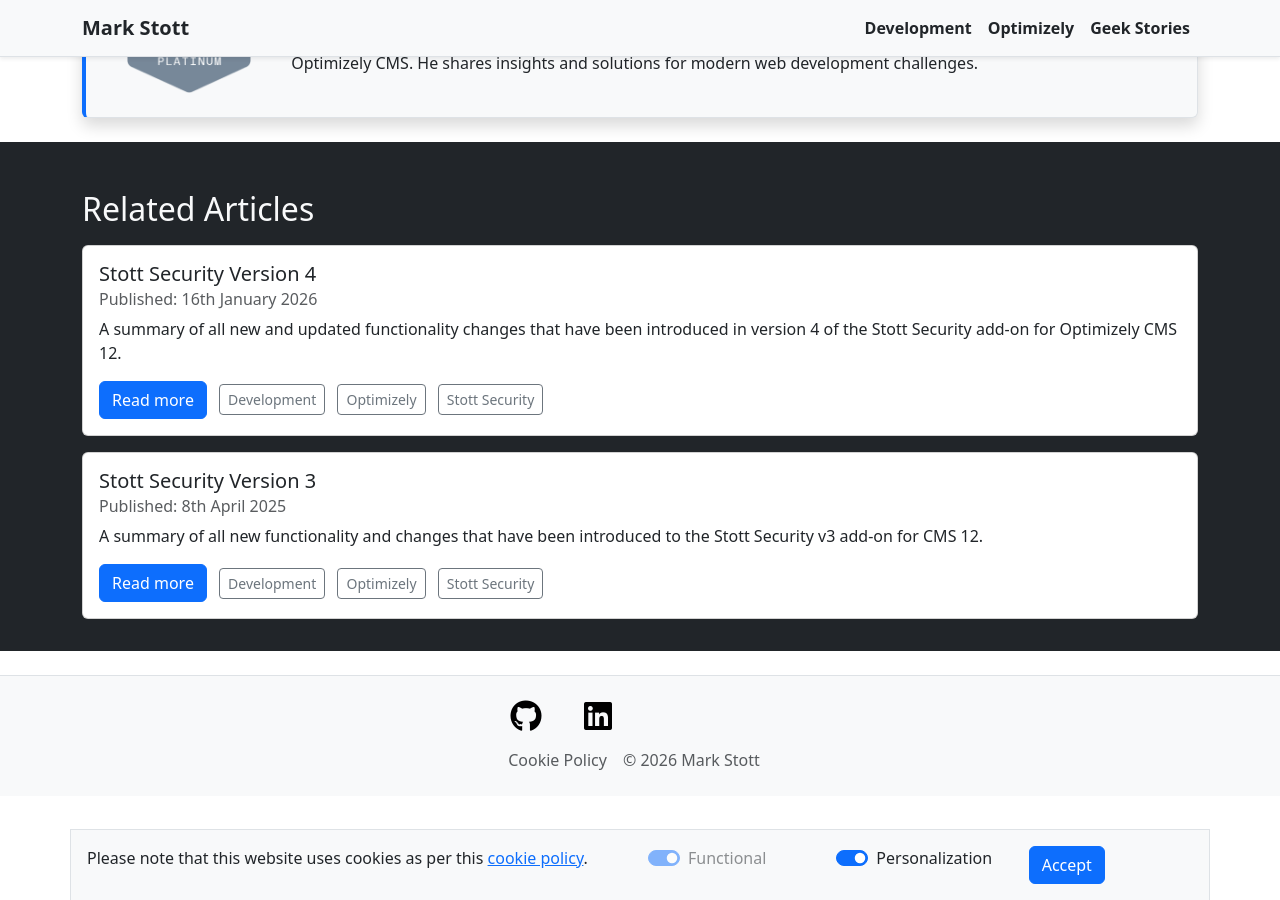
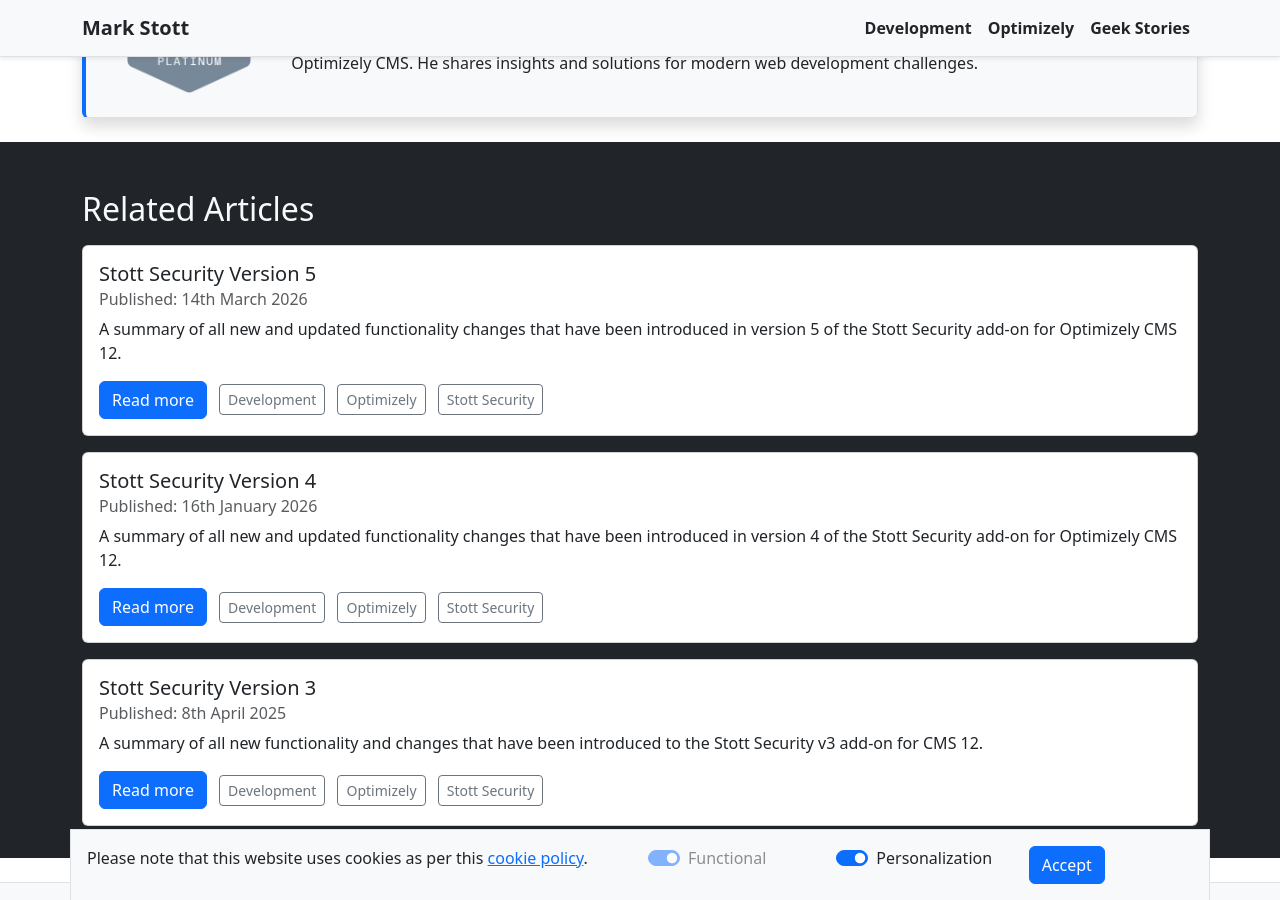
Before and after one commit to GeekInTheNorth/GeekInTheNorth.github.io, a Jekyll site: the page built from _posts/2024-05-17-stott-security-2-x.md, in a window 1280 px wide and 900 px high, scrolled down 5438 px. Built offline with Jekyll 4.4.1, drawn with Linux system fonts in a browser that asks for light colours.

Commit message:
Initial setup for the v5 post.

```diff
--- a/_posts/2024-05-17-stott-security-2-x.md
+++ b/_posts/2024-05-17-stott-security-2-x.md
@@ -10,6 +10,7 @@
 relatedArticles:
   - "_posts/2025-04-08-stott-security-3-x.md"
   - "_posts/2026-01-16-stott-security-4.md"
+  - "_posts/2026-03-14-stott-security-5.md"
 ---
 
 In December 2023, I unveiled the initial version of Stott Security version 2. Although I typically announce each version I release, these announcements have often been concise, lacking in-depth explanations. Let's delve into that now.
--- a/_posts/2025-04-08-stott-security-3-x.md
+++ b/_posts/2025-04-08-stott-security-3-x.md
@@ -10,6 +10,7 @@
 relatedArticles:
   - "_posts/2024-05-17-stott-security-2-x.md"
   - "_posts/2026-01-16-stott-security-4.md"
+  - "_posts/2026-03-14-stott-security-5.md"
 ---
 
 April 2025 marks a new milestone for the Stott Security Add-on with the release of version 3.  This release has been developed over several months owing to a significant new feature among other quality of life changes.
--- /dev/null
+++ b/_posts/2026-03-14-stott-security-5.md
@@ -0,0 +1,35 @@
+---
+layout: post
+title: "Stott Security Version 5"
+description: "A summary of all new and updated functionality changes that have been introduced in version 5 of the Stott Security add-on for Optimizely CMS 12."
+permalink: "/article/stott-security-5"
+category:
+  - Development
+  - Optimizely
+  - "Stott Security"
+relatedArticles:
+  - "_posts/2024-05-17-stott-security-2-x.md"
+  - "_posts/2025-04-08-stott-security-3-x.md"
+  - "_posts/2026-01-16-stott-security-4.md"
+---
+
+March 2026 marks the release of Stott Security v5, a significant update to the popular web security add-on for Optimizely CMS 12, with more than 109,000 downloads across nuget.org and nuget.optimizely.com. Below is a high-level overview of what’s new in this release.
+
+- Features
+  - Manage Custom Headers
+  - Audit Improvements
+    - Audit Expiration
+    - Text Search
+  - Settings Import Improvements
+
+## Custom Headers
+
+![Custom Headers Interface](/assets/StottSecurityCustomHeaders.png)
+
+## Audit
+
+![Audit Interface](/assets/StottSecurityAuditWithFreeTextFilter.png)
+
+## Settings Import
+
+![Import Settings Modal](/assets/StottSecurityImportSettingsModal.png)
```
Also changed, not shown: _posts/2026-01-16-stott-security-4.md (+1 -0 lines), assets/StottSecurityAuditWithFreeTextFilter.png (added), assets/StottSecurityCustomHeaders.png (added), assets/StottSecurityImportSettingsModal.png (added).
